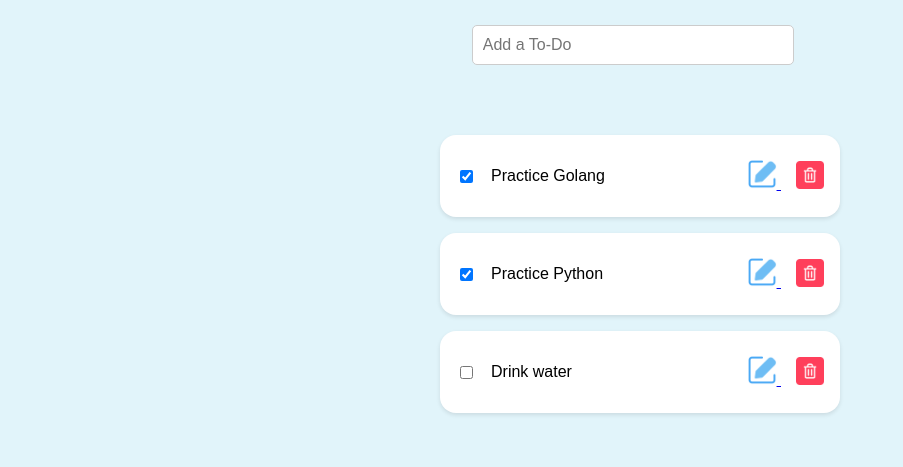
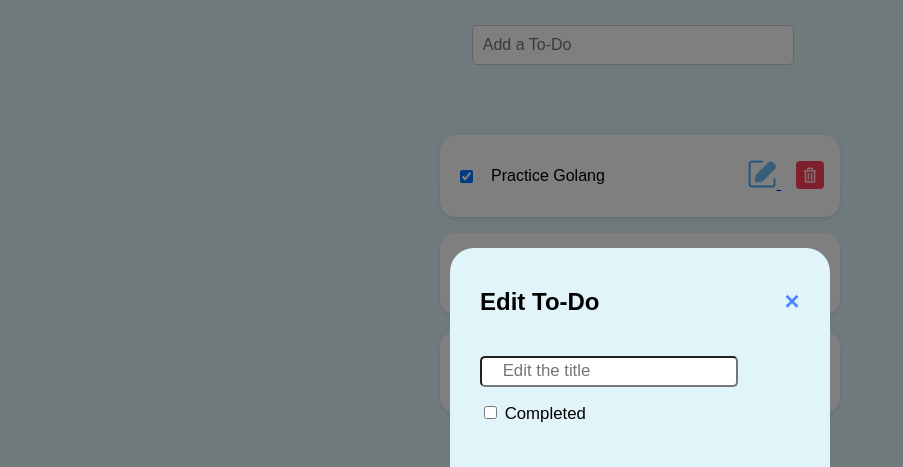
Before and after one commit to Rizz-33/to-do-list-app, a plain HTML site: page frontend/index.html in a window 1280 px wide. Shown: the part 72-539 px from the top of the page, without its empty margins (0-903 px from the left). Drawn offline with Linux system fonts and the light colour scheme.

Commit message:
style: edit model

```diff
--- a/frontend/index.html
+++ b/frontend/index.html
@@ -63,14 +63,14 @@
     <div class="model-background">
       <div class="model">
         <div class="model-top">
-          <h1>Edit To-Do</h1>
-          <span class="clode-model" id="close-model">&#x2715;</span>
+          <h2>Edit To-Do</h2>
+          <span class="close-model" id="close-model">&#x2715;</span>
         </div>
         <div class="model-bottom">
           <input
             type="text"
             id="edit-todo-title"
-            placeholder="Edit the title"
+            placeholder="    Edit the title"
           />
           <div id="edit-todo-completed-wrapper">
             <input type="checkbox" id="edit-todo-completed" />
--- a/frontend/style.css
+++ b/frontend/style.css
@@ -113,3 +113,69 @@ h1 {
 .add-todo:hover img {
   filter: brightness(0.8);
 }
+
+.model-background {
+  /* display: none; */
+  position: fixed;
+  top: 0;
+  left: 0;
+  z-index: 1;
+  width: 100%;
+  height: 100%;
+  background-color: rgba(0, 0, 0, 0.5);
+}
+
+.model {
+  background-color: #e1f4fa;
+  width: 320px;
+  margin: 25% auto;
+  border-radius: 24px;
+  padding: 20px 30px 50px 30px;
+}
+
+.model-top {
+  display: flex;
+  justify-content: space-between;
+  align-items: center;
+}
+
+.close-model {
+  cursor: pointer;
+  font-size: 20px;
+  font-weight: bold;
+  color: #4986ff;
+}
+
+.model-bottom {
+  display: flex;
+  flex-direction: column;
+  align-items: flex-start;
+  gap: 16px;
+  margin-top: 20px;
+}
+
+#edit-todo-title {
+  width: 250px;
+  height: 25px;
+  font-size: 1.05rem;
+  padding: auto;
+  border-radius: 5px;
+}
+
+#edit-todo-completed-wrapper {
+  font-size: 1.05rem;
+  margin-bottom: 30px;
+}
+
+#save-todo {
+  padding: 10px 20px;
+  background-color: #46afe0;
+  color: #fff;
+  border: none;
+  border-radius: 5px;
+  cursor: pointer;
+}
+
+#save-todo:hover {
+  background-color: #0090c4;
+}
```
